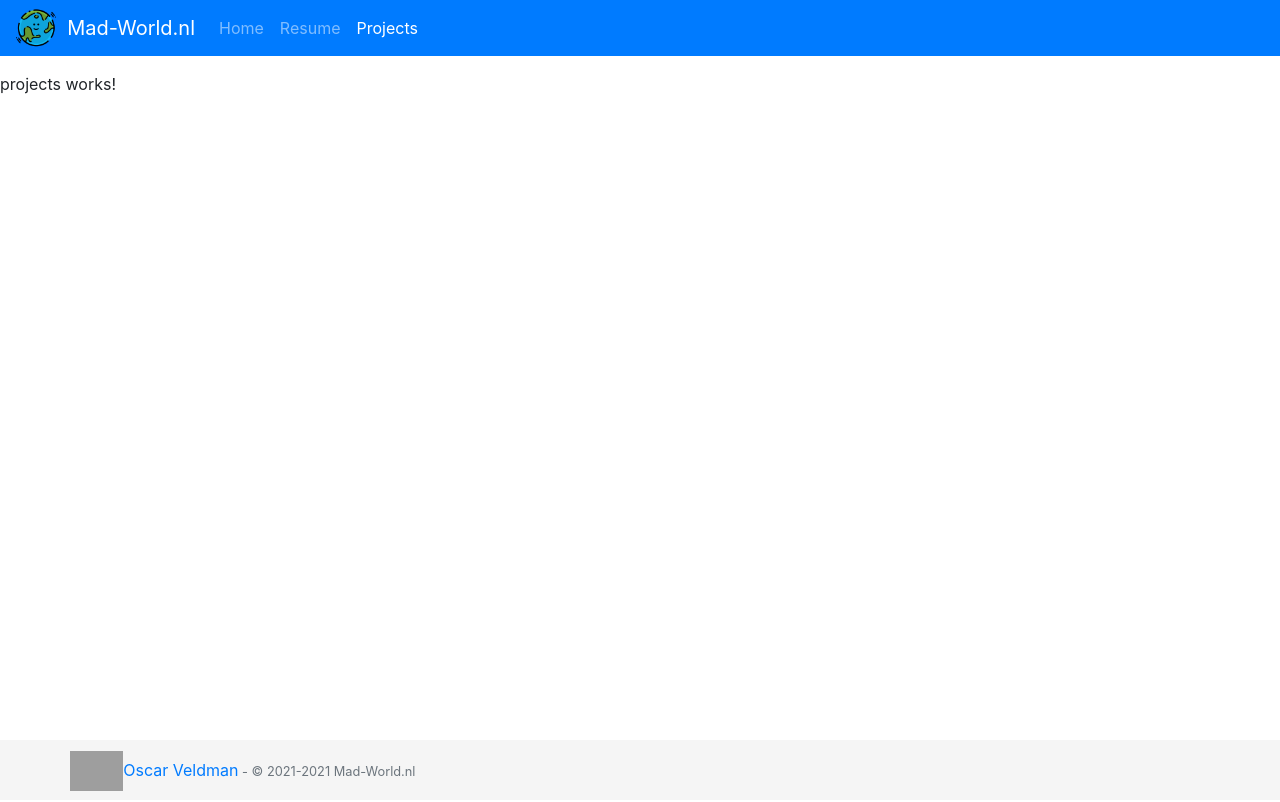
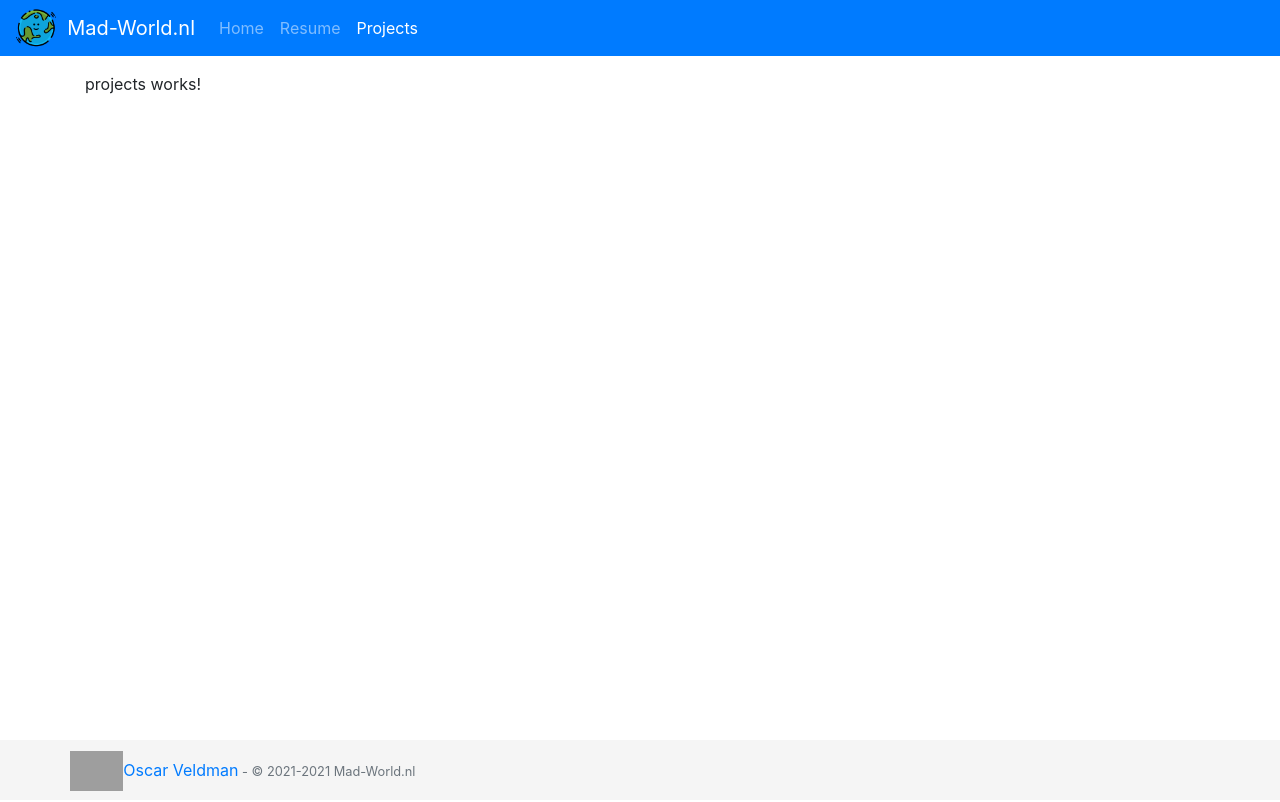
Before and after one commit to oveldman/Mad-World, an Angular app in the folder Website/: page /Projects in a window 1280 px wide. Built offline with nearby package versions, Linux system fonts and the light colour scheme; grey boxes are pictures that could not be loaded.

Commit message:
Format two pages

```diff
--- a/Website/src/app/pages/projects/projects.component.html
+++ b/Website/src/app/pages/projects/projects.component.html
@@ -1 +1,3 @@
-<p>projects works!</p>
+<div class="container">
+    <p>projects works!</p>
+</div>
--- a/Website/src/app/pages/resume/resume.component.html
+++ b/Website/src/app/pages/resume/resume.component.html
@@ -1 +1,3 @@
-<p>resume works!</p>
+<div class="container">
+    <p>resume works!</p>
+</div>
```
